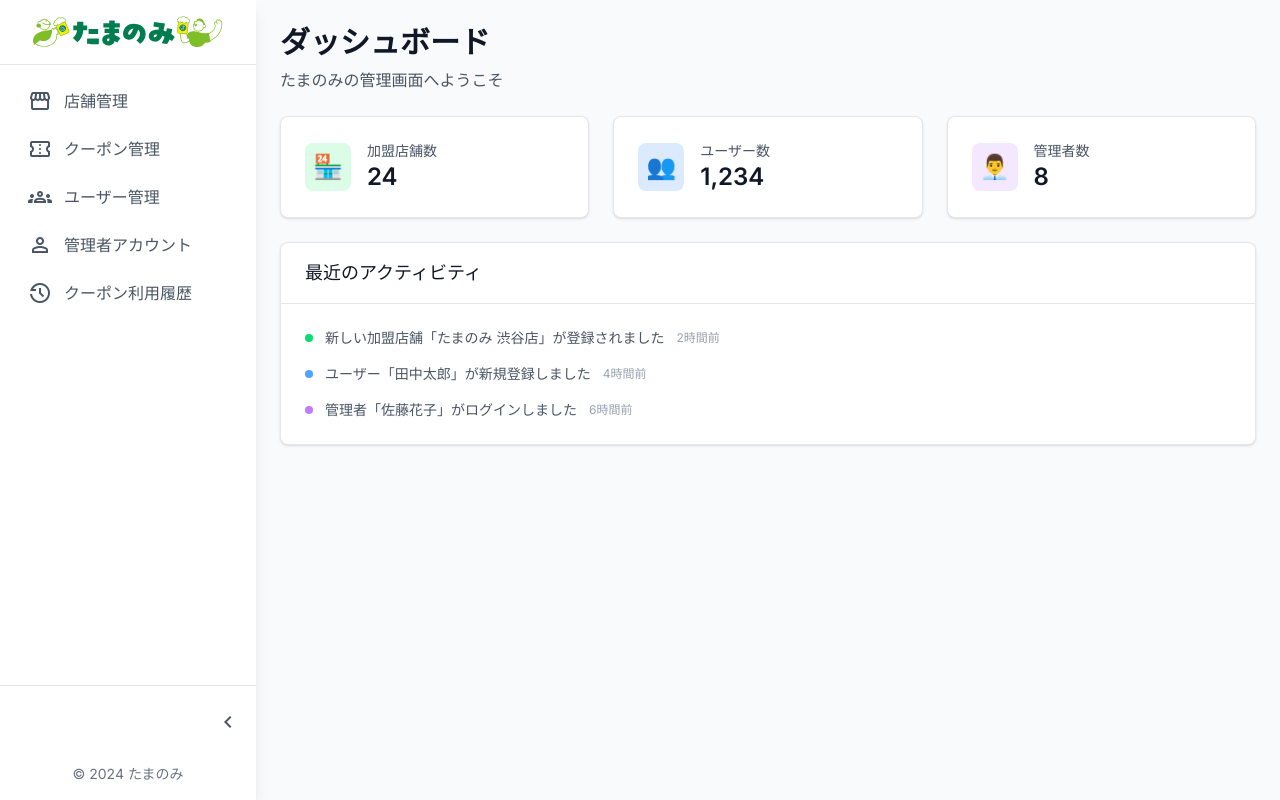
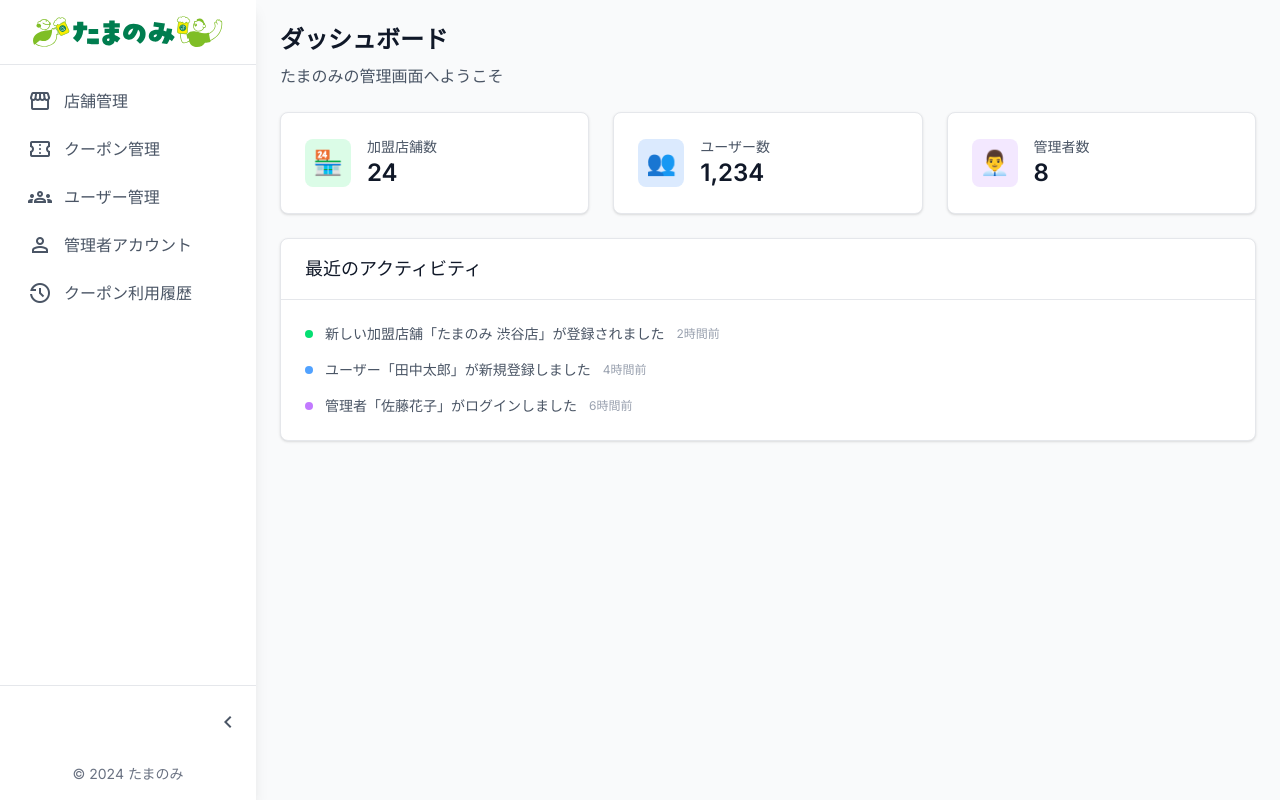
Before and after one commit to HV-development/tamanomi-admin, a Next.js app: page / in a window 1280 px wide. Built offline with nearby package versions, Linux system fonts and the light colour scheme.

Commit message:
各画面の題名フォントサイズを小さく調整

```diff
--- a/src/components/pages/Dashboard.tsx
+++ b/src/components/pages/Dashboard.tsx
@@ -5,7 +5,7 @@
     <DashboardLayout>
       <div className="space-y-6">
         <div>
-          <h1 className="text-3xl font-bold text-gray-900">ダッシュボード</h1>
+          <h1 className="text-2xl font-bold text-gray-900">ダッシュボード</h1>
           <p className="mt-2 text-gray-600">
             たまのみの管理画面へようこそ
           </p>
--- a/src/components/pages/StoreManagement.tsx
+++ b/src/components/pages/StoreManagement.tsx
@@ -117,7 +117,7 @@
       <div className="space-y-6">
         {/* ヘッダー */}
         <div>
-          <h1 className="text-3xl font-bold text-gray-900">店舗管理</h1>
+          <h1 className="text-2xl font-bold text-gray-900">店舗管理</h1>
           <p className="mt-2 text-gray-600">
             加盟店舗の管理・編集を行います
           </p>
```
